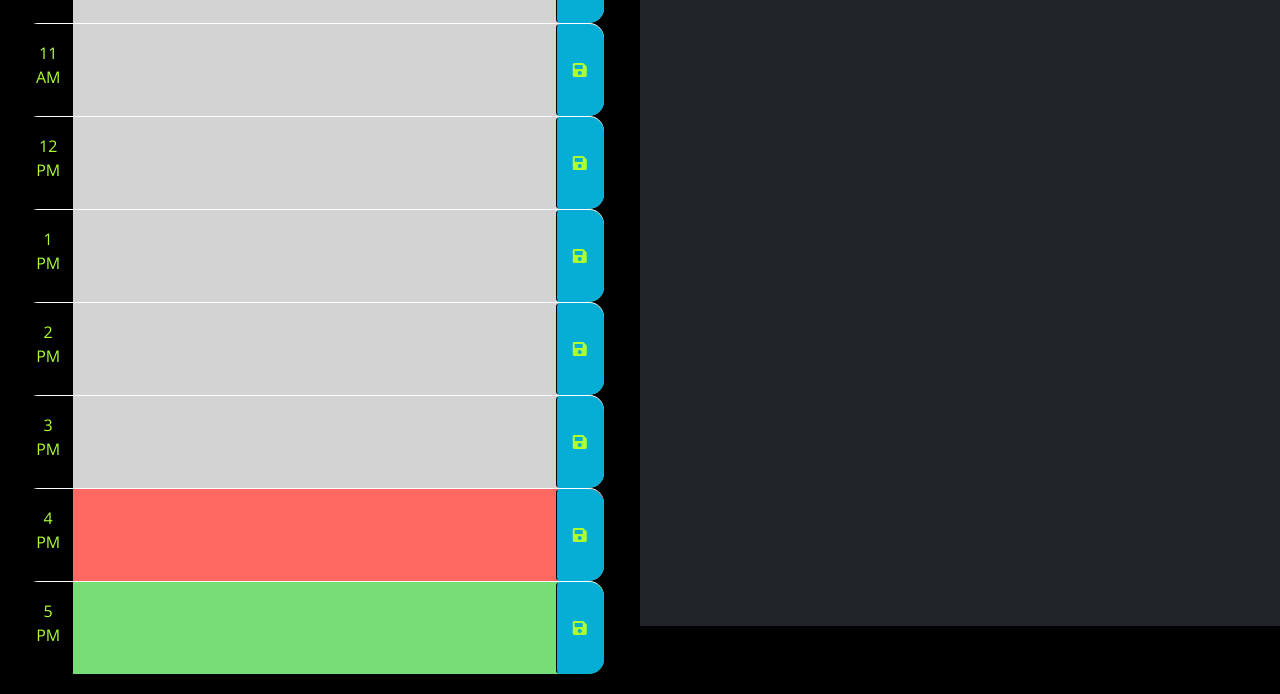
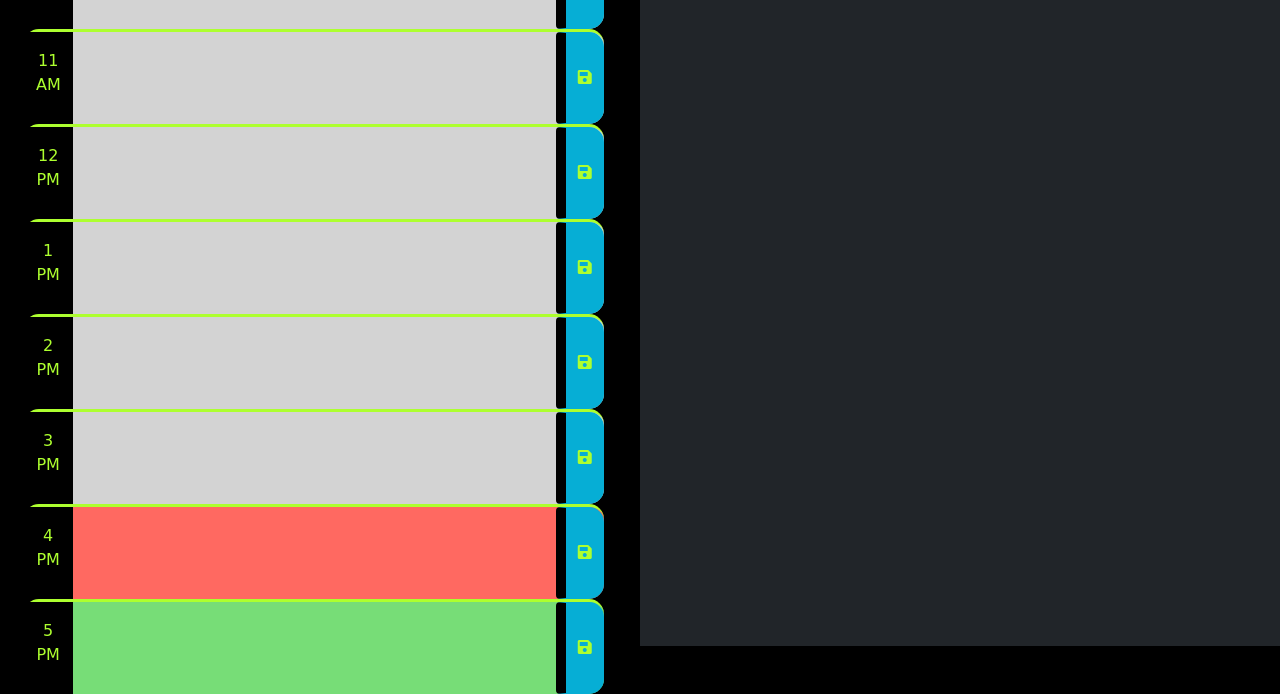
Before and after one commit to evohat3/work-day-scheduler, a plain HTML site: page index.html in a window 1280 px wide. Shown: the part 466-1160 px from the top of the page. Drawn offline with nearby package versions, Linux system fonts and the light colour scheme.

Commit message:
Create README, update script,style and index

```diff
--- a/assets/script.js
+++ b/assets/script.js
@@ -7,7 +7,7 @@
 }, 1000);
 // ****** CURRENT DATE & TIME ****** //
 
-// ****** UPDATES BLOCK ******  //
+// ****** UPDATES TIME BLOCK ******  //
 function updateTimeBlocks() {
   // Get the current hour using Day.js
   const currentHour = dayjs().hour();
@@ -26,7 +26,7 @@ function updateTimeBlocks() {
     }
   });
 }
-// ****** UPDATES BLOCK ******  //
+// ****** UPDATES TIME BLOCK ******  //
 
 
 // ****** SAVES DATA ****** //
--- a/assets/style.css
+++ b/assets/style.css
@@ -5,8 +5,9 @@
   --wht: white;
   --rd: red;
   --gr: gray;
+  color: var(--gy);
+  font-family: 'Shantell Sans', cursive;
 
-  color: var(--gy);
 }
 
 
@@ -20,9 +21,9 @@ body {
 
 textarea {
   background: transparent;
-  border: none;
+  border: 10px, var(--blk);
   resize: none;
-  color: #000000;
+  color: var(--blk);
   border-left: 1px solid black;
   padding: 10px;
 }
@@ -33,10 +34,11 @@ textarea {
 
 .time-block {
   border-radius: 15px;
+
 }
 
 .row {
-  border-top: 1px solid white;
+  border-top: 3px solid var(--gy);
 }
 
 .hour {
@@ -62,7 +64,7 @@ textarea {
 }
 
 .saveBtn {
-  border-left: 1px solid black;
+  border-left: 10px solid black;
   border-top-right-radius: 15px;
   border-bottom-right-radius: 15px;
   background-color: #06aed5;
```
Also changed, not shown: index.html (+1 -3 lines), assets/Screenshot.png (added), 1 other file.
